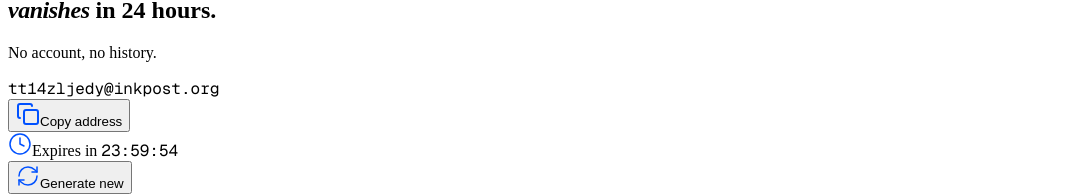
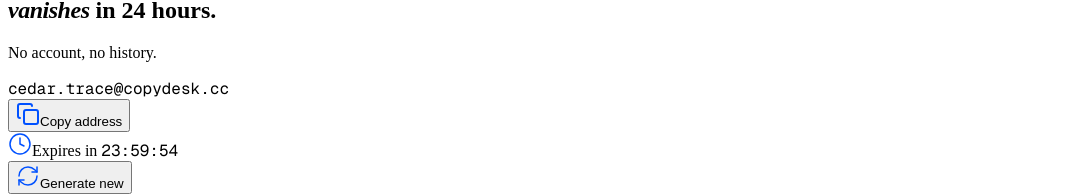
Before and after one commit to ghistmail/ghist2026, a React (Vite) app in the folder client/: page / in a window 1280 px wide. Shown: the part 182-378 px from the top of the page, without its empty margins (0-1082 px from the left). Built offline with nearby package versions, Linux system fonts and the light colour scheme; no server answers; a web font is replaced by a local one.

Commit message:
feat: 3-domain support (copydesk.cc, doomdeluxe.com) + word.word address generator

```diff
--- a/client/src/pages/Home.tsx
+++ b/client/src/pages/Home.tsx
@@ -15,30 +15,53 @@ import { Skeleton } from "@/components/ui/skeleton";
 import { GhostLogo } from "@/components/GhostLogo";
 import { StatsBar } from "@/components/StatsBar";
 
-// ── inkpost.org Worker backend ───────────────────────────────────────────────
+// ── Worker backend (inkpost.org · copydesk.cc · doomdeluxe.com) ─────────────
 const WORKER_BASE = "https://inkpost-email-worker.alexwain-gh.workers.dev";
-const INKPOST_DOMAIN = "inkpost.org";
+const DOMAINS = ["inkpost.org", "copydesk.cc", "doomdeluxe.com"] as const;
 const TTL_MS = 24 * 60 * 60 * 1000;
 
 // Session address stored in memory — one per browser session, no persistence needed
 let sessionAddress: string | null = null;
 
-function randomSlug(len = 10): string {
-  const chars = "abcdefghijklmnopqrstuvwxyz0123456789";
-  let out = "";
-  for (let i = 0; i < len; i++) out += chars[Math.floor(Math.random() * chars.length)];
-  return out;
+// ── Word-pair address generator ───────────────────────────────────────────────
+const WORDS = [
+  "amber","arctic","aspen","atlas","azure","birch","bloom","cedar","cinder",
+  "cliff","cloud","cobalt","coral","crest","crisp","dawn","delta","drift",
+  "dusk","ember","fern","field","flint","fog","forest","frost","grove",
+  "harbor","haven","heath","hollow","indigo","inlet","iron","isle","ivory",
+  "jade","juniper","keep","kelp","kindle","lantern","larch","lava","linden",
+  "loft","lunar","mallow","maple","marble","marsh","mesa","mist","moor",
+  "moss","nimbus","oak","obsidian","ochre","onyx","opal","orbit","parch",
+  "pebble","peak","pine","prism","quartz","quiet","reed","ridge","rift",
+  "river","rune","sage","salt","sand","scale","sedge","shale","shore",
+  "silver","slate","smoke","snow","solace","span","spire","spruce","stone",
+  "storm","strata","summit","swift","tallow","thorn","tide","timber","topaz",
+  "trace","vale","vault","veil","verdant","verge","vesper","weld","willow",
+  "wren","yarrow","zenith","zephyr",
+];
+
+function wordPair(): string {
+  const pick = () => WORDS[Math.floor(Math.random() * WORDS.length)];
+  let a = pick(), b = pick();
+  // Avoid identical halves
+  while (b === a) b = pick();
+  return `${a}.${b}`;
+}
+
+function randomDomain(): string {
+  return DOMAINS[Math.floor(Math.random() * DOMAINS.length)];
 }
 
 function buildMailbox(): Mailbox {
   const now = Date.now();
-  const slug = randomSlug();
-  const address = `${slug}@${INKPOST_DOMAIN}`;
+  const slug = wordPair();
+  const domain = randomDomain();
+  const address = `${slug}@${domain}`;
   return {
     id: slug,
     address,
-    domain: INKPOST_DOMAIN,
-    sessionToken: address,      // use address as the stable session key
+    domain,
+    sessionToken: address,
     createdAt: new Date(now).toISOString(),
     expiresAt: new Date(now + TTL_MS).toISOString(),
   } as Mailbox;
```
Also changed, not shown: inkpost-worker.js (+5 -3 lines), 2 other files (tests, documents, lock files or other folders).
